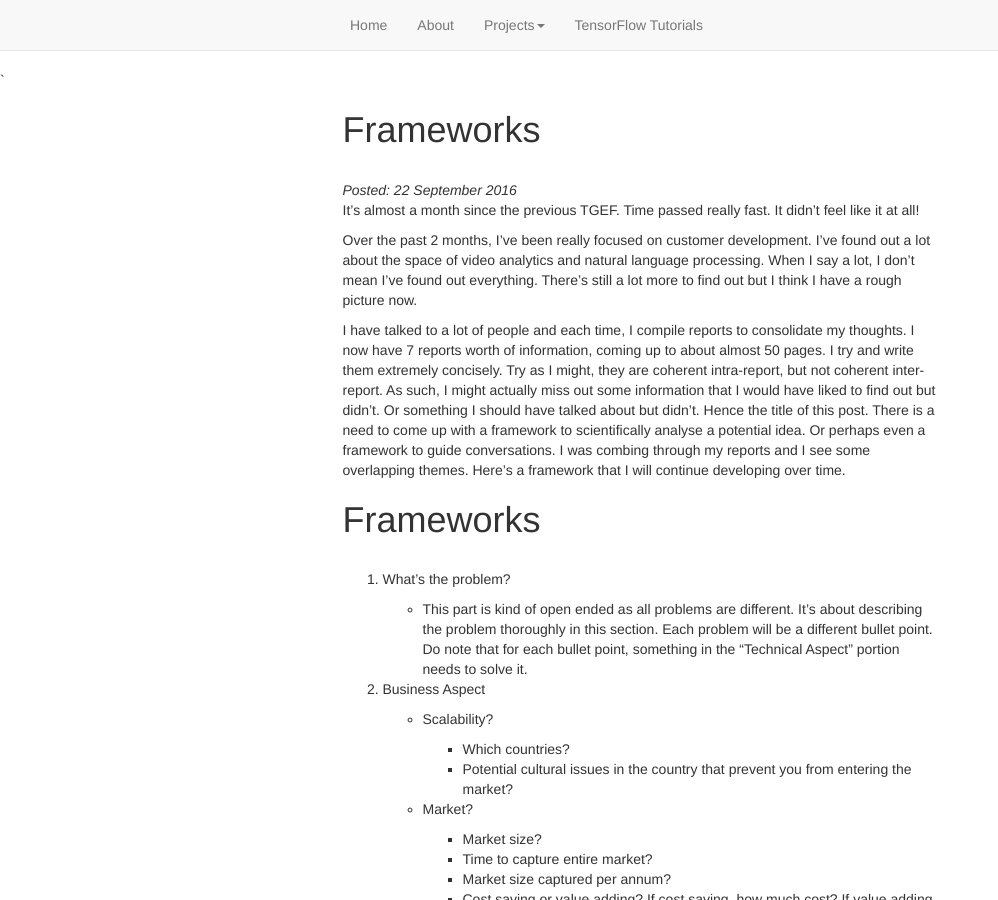
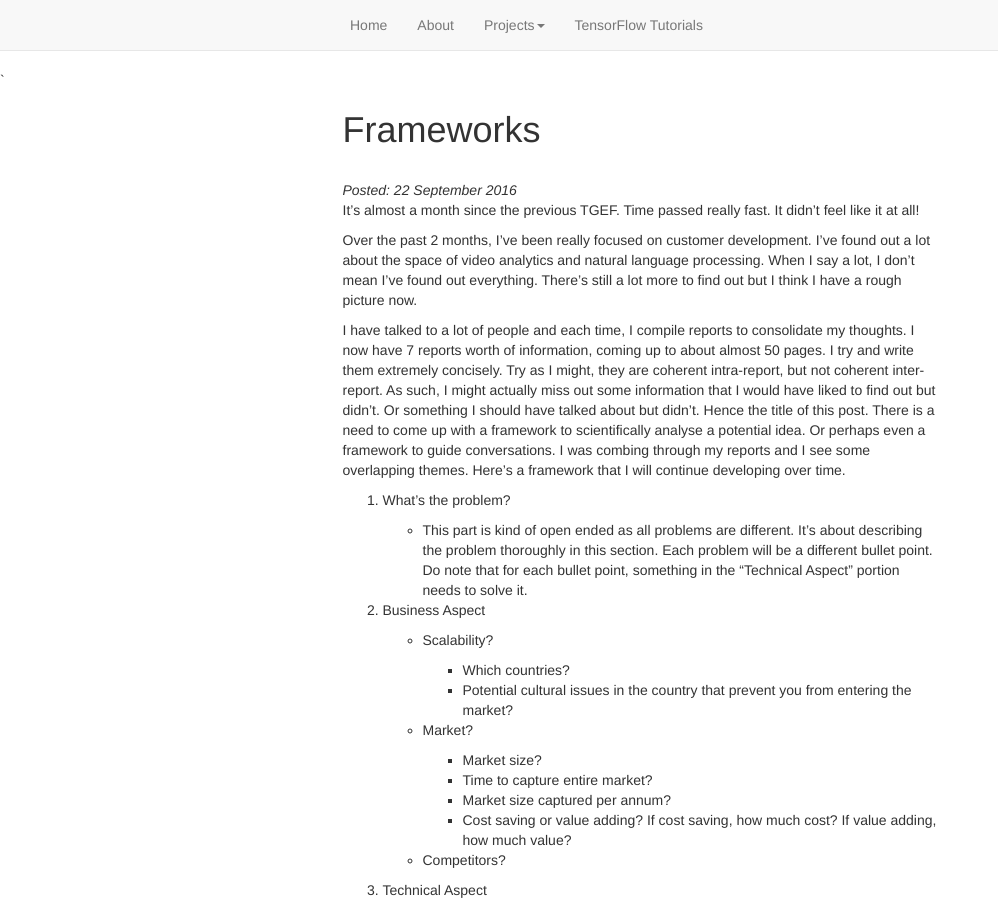
Before and after one commit to sspeng/jkschin.github.io, a Jekyll site: the page built from _posts/2016-09-22-frameworks.md, in a window 1280 px wide and 900 px high. Shown: the whole window, without its empty margins (0-998 px from the left). Built offline with Jekyll 4.4.1, drawn with Linux system fonts in a browser that asks for light colours; nearby versions of some CDN libraries.

Commit message:
edited the ugly header

```diff
--- a/_posts/2016-09-22-frameworks.md
+++ b/_posts/2016-09-22-frameworks.md
@@ -10,8 +10,6 @@ It's almost a month since the previous TGEF. Time passed really fast. It didn't
 Over the past 2 months, I've been really focused on customer development. I've found out a lot about the space of video analytics and natural language processing. When I say a lot, I don't mean I've found out everything. There's still a lot more to find out but I think I have a rough picture now.
 
 I have talked to a lot of people and each time, I compile reports to consolidate my thoughts. I now have 7 reports worth of information, coming up to about almost 50 pages. I try and write them extremely concisely. Try as I might, they are coherent intra-report, but not coherent inter-report. As such, I might actually miss out some information that I would have liked to find out but didn't. Or something I should have talked about but didn't. Hence the title of this post. There is a need to come up with a framework to scientifically analyse a potential idea. Or perhaps even a framework to guide conversations. I was combing through my reports and I see some overlapping themes. Here's a framework that I will continue developing over time.
-
-# Frameworks
 
 1. What's the problem?
 
```
